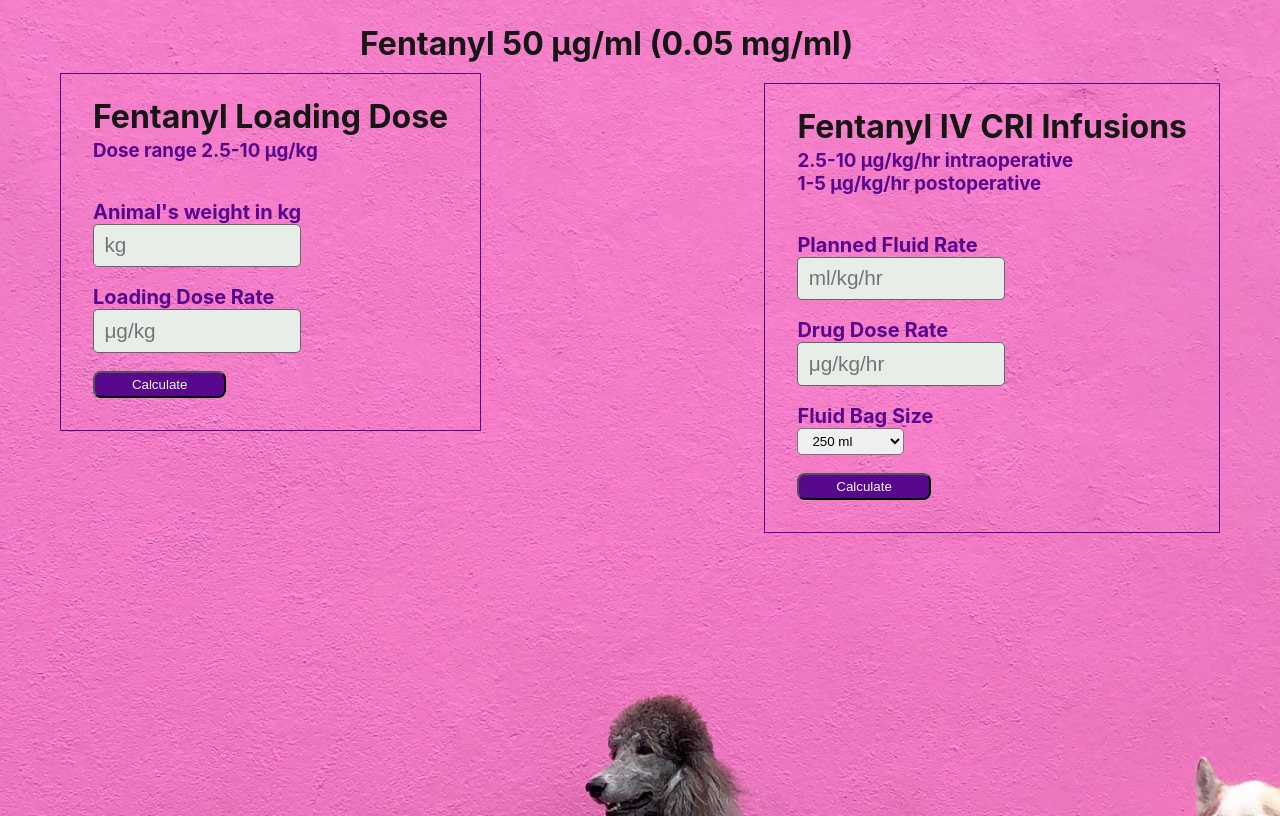
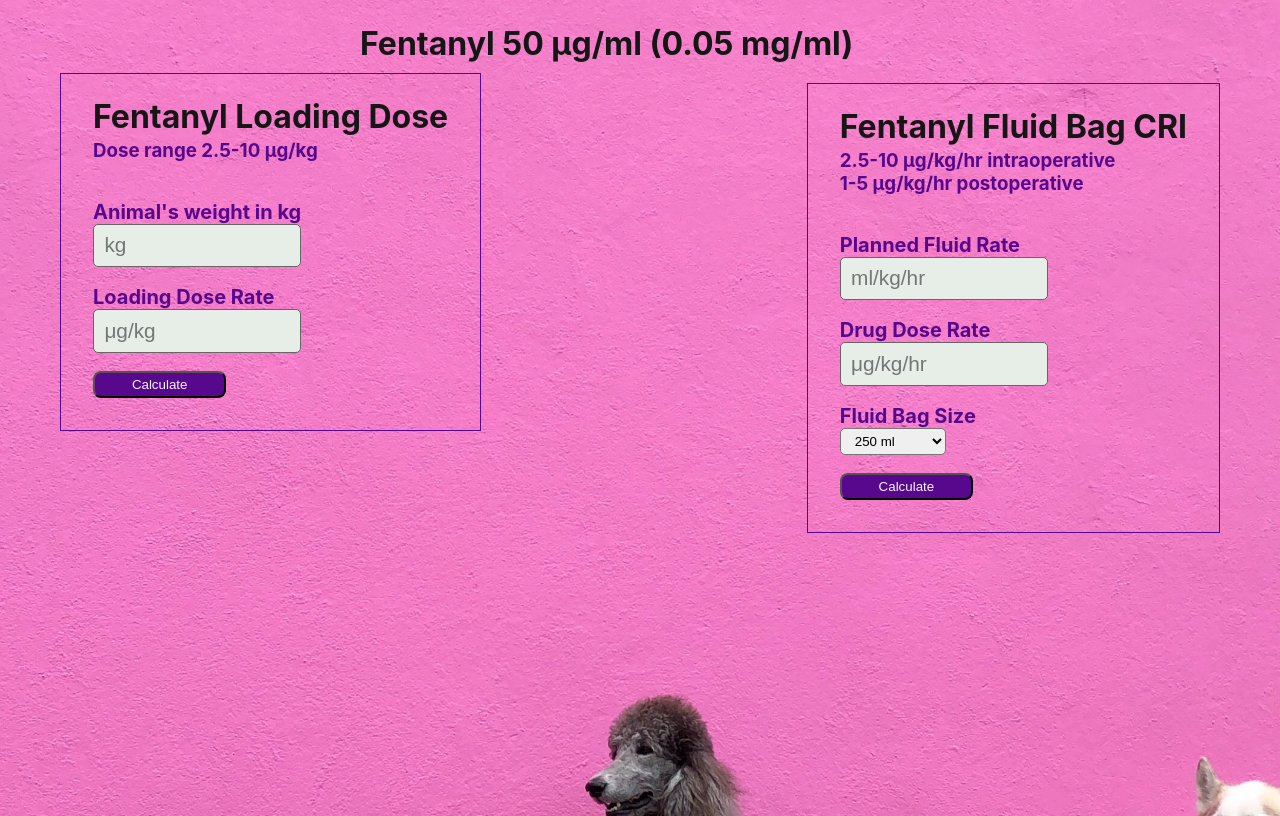
Before and after one commit to kissimoto/fentanylbagcri, a plain HTML site: page index.html in a window 1280 px wide. Drawn offline with Linux system fonts and the light colour scheme.

Commit message:
Update index.html

```diff
--- a/index.html
+++ b/index.html
@@ -26,7 +26,7 @@
  </div>
 
     <div class = "rightside">
-        <h1>Fentanyl IV CRI Infusions</h1>
+        <h1>Fentanyl Fluid Bag CRI</h1>
         <h3 class='intro'>2.5-10 μg/kg/hr intraoperative<br>1-5 μg/kg/hr postoperative</h3>
 
 
```
